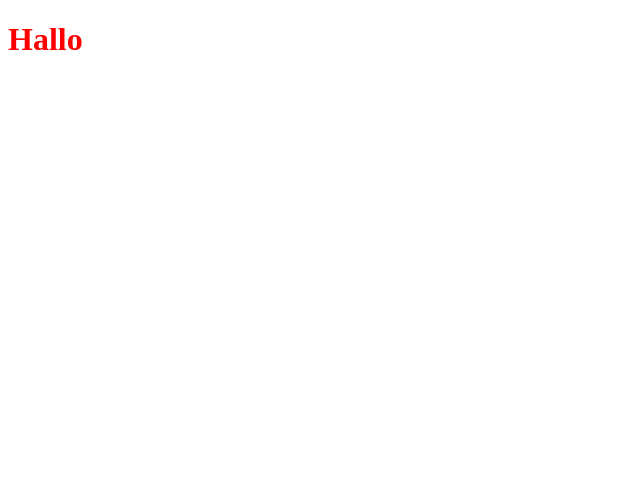
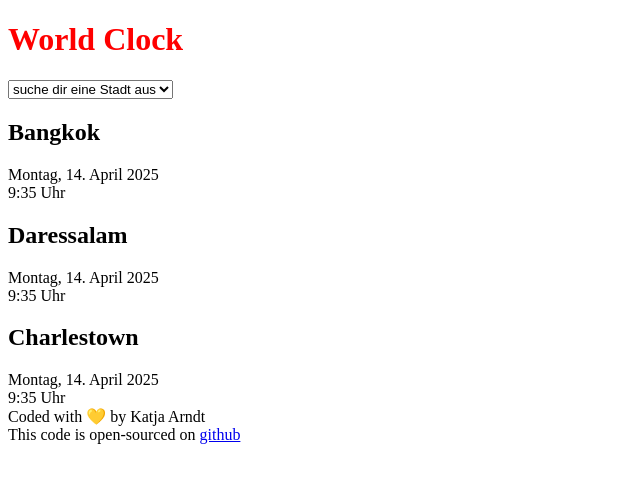
Before and after one commit to KatjaArndt/world-clock, a website: page index.html in a window 1280 px wide. Shown: the whole page, without its empty margins (0-640 px from the left). Drawn offline with nearby package versions, Linux system fonts and the light colour scheme.

Commit message:
html hinzugefügt für grundsätzlichen Aufbau

```diff
--- a/index.html
+++ b/index.html
@@ -9,8 +9,36 @@
   </head>
 
   <body>
-    <h1>Hallo</h1>
-
+    <h1>World Clock</h1>
+    <div class="container">
+      <select>
+        <option>suche dir eine Stadt aus</option>
+        <option>Leipzig</option>
+        <option>Auckland</option>
+        <option>Moab</option>
+      </select>
+      <div class="city">
+        <h2>Bangkok</h2>
+        <div class="date">Montag, 14. April 2025</div>
+        <div class="time">9:35 Uhr</div>
+      </div>
+      <div class="city">
+        <h2>Daressalam</h2>
+        <div class="date">Montag, 14. April 2025</div>
+        <div class="time">9:35 Uhr</div>
+      </div>
+      <div class="city">
+        <h2>Charlestown</h2>
+        <div class="date">Montag, 14. April 2025</div>
+        <div class="time">9:35 Uhr</div>
+      </div>
+    </div>
+    <footer>
+      Coded with 💛 by Katja Arndt
+      <br />
+      This code is open-sourced on
+      <a href="https://github.com/KatjaArndt/world-clock">github</a>
+    </footer>
     <script src="javascript/index.js"></script>
   </body>
 </html>
--- a/javascript/index.js
+++ /dev/null
@@ -1 +0,0 @@
-alert("Hallo!");
```
